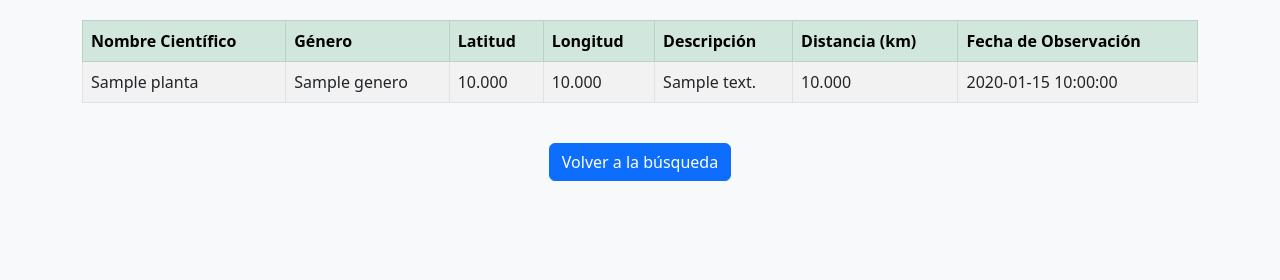
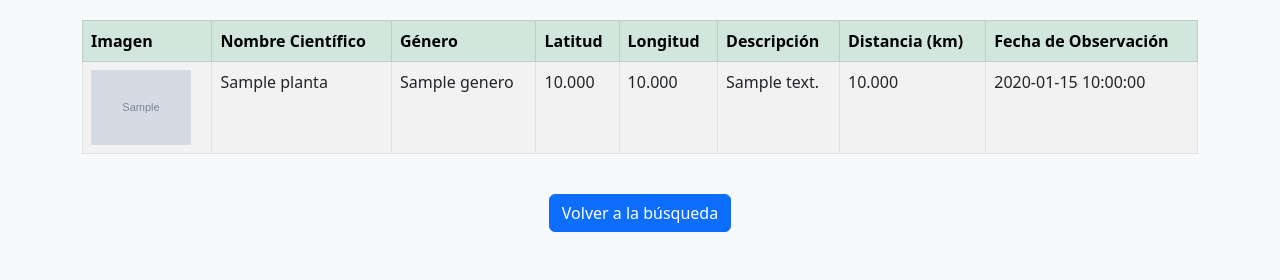
Before and after one commit to amt2283/HunterLeaf, a Flask app: template templates/resultados.html in a window 1280 px wide. Shown: the part 600-880 px from the top of the page. Before the commit the page ends 781 px from the top, so only its background shows below. Run offline with Flask 2, Linux system fonts and the light colour scheme; the template is opened without the code that fills it: most values are stand-ins (such as "Sample title", 1, 10 or a date in 2020); grey boxes marked "Sample" are stand-in pictures.

Commit message:
Update resultados.html

```diff
--- a/templates/resultados.html
+++ b/templates/resultados.html
@@ -21,6 +21,7 @@
             <table class="table table-bordered table-striped">
                 <thead class="table-success">
                     <tr>
+                        <th>Imagen</th>
                         <th>Nombre Científico</th>
                         <th>Género</th>
                         <th>Latitud</th>
@@ -33,6 +34,10 @@
                 <tbody id="plantas-table-body">
                     {% for planta in plantas %}
                         <tr>
+                            <!-- Columna de imagen: se asume que 'imagen_generica' contiene la URL de la imagen -->
+                            <td>
+                                <img src="{{ planta.imagen_generica }}" alt="Imagen de {{ planta.genero }}" style="max-width: 100px;">
+                            </td>
                             <td>{{ planta.nombre_cientifico }}</td>
                             <td>{{ planta.genero }}</td>
                             <td>{{ "%.3f"|format(planta.latitud) }}</td>
@@ -52,6 +57,7 @@
     <script src="https://cdn.jsdelivr.net/npm/bootstrap@5.3.0/dist/js/bootstrap.bundle.min.js"></script>
     <script src="https://unpkg.com/leaflet@1.9.3/dist/leaflet.js"></script>
     <script>
+        // Inicialización del mapa
         const map = L.map('map').setView([{{ latitud }}, {{ longitud }}], 10);
         L.tileLayer('https://{s}.tile.openstreetmap.org/{z}/{x}/{y}.png', {
             maxZoom: 18,
@@ -60,6 +66,7 @@
 
         const plantasData = {{ plantas|tojson|safe }};
 
+        // Se crea un marcador para cada planta, incluyendo la imagen genérica en el popup
         plantasData.forEach((planta) => {
             L.marker([planta.latitud, planta.longitud])
                 .addTo(map)
@@ -68,7 +75,7 @@
                     <strong>Género:</strong> ${planta.genero}<br>
                     ${planta.descripcion_wikipedia}<br>
                     Fecha: ${planta.fecha_observacion || "Fecha desconocida"}<br>
-                    <img src="${planta.imagen_url}" alt="Imagen de ${planta.nombre_cientifico}" style="max-width: 100px;">
+                    <img src="${planta.imagen_generica}" alt="Imagen de ${planta.genero}" style="max-width: 100px;">
                 `);
         });
     </script>
```
